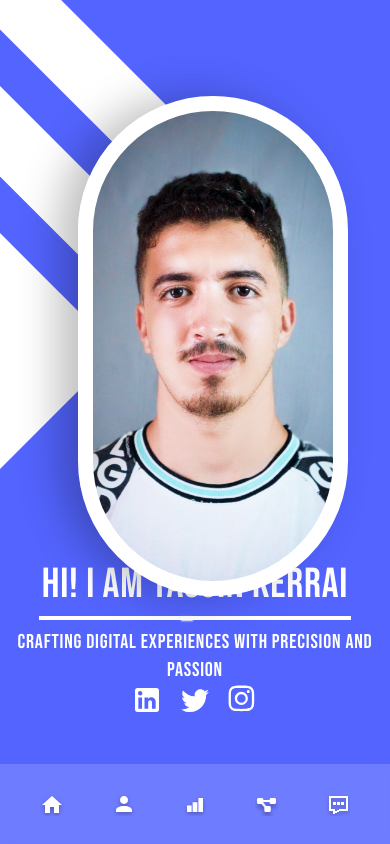
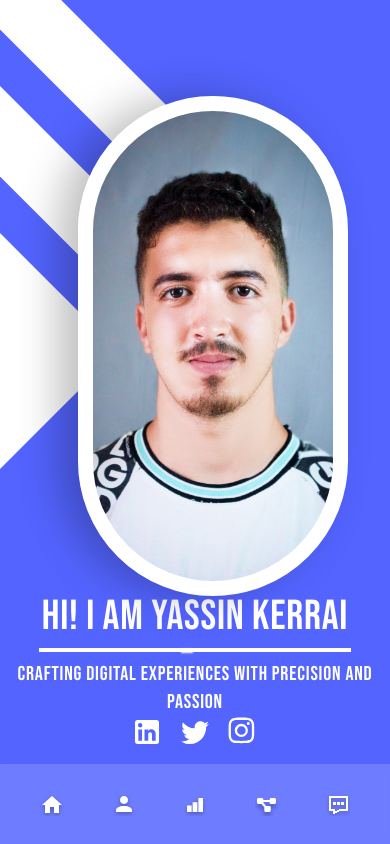
Before and after one commit to yassinkr/portfolio, a React (Vite) app: page / in a window 390 px wide. Shown: the top 844 px of the page. Built offline with nearby package versions, Linux system fonts and the light colour scheme.

Commit message:
made it responsive again 6

```diff
--- a/src/Componentes/landing_catch.jsx
+++ b/src/Componentes/landing_catch.jsx
@@ -35,7 +35,7 @@
      <img src={sparcle2} alt="sparcle2" />
       </div>
 
-      <div className='flex flex-col justify-center items-center mb-32 lg:mb-36  lg:mr-[5%] xl:mr-[7%]  3xl:px-80'>
+      <div className='flex flex-col justify-center items-center mb-24 lg:mb-36  lg:mr-[5%] xl:mr-[7%]  3xl:px-80'>
         <div className=' font-md text-42 xl:text-7xl text-white'>
           HI! I am Yassin Kerrai
         </div>
```
